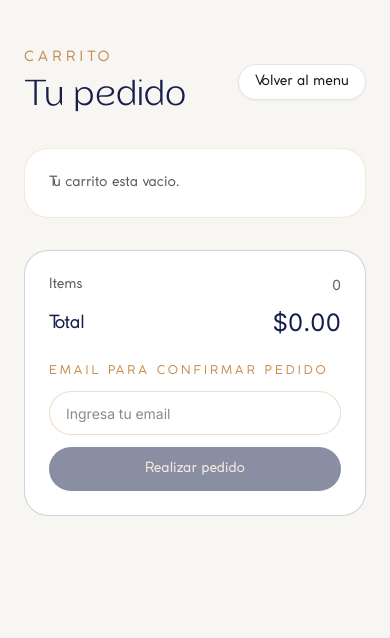
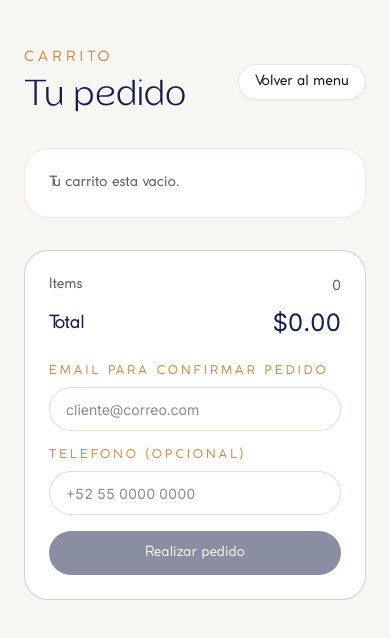
Before and after one commit to consvic/macarena-landing, a Next.js app: page /menu/cart in a window 390 px wide. Shown: the top 638 px of the page. Built offline with nearby package versions, Linux system fonts and the light colour scheme.

Commit message:
feat(cart): add phone number

```diff
--- a/src/app/api/orders/route.ts
+++ b/src/app/api/orders/route.ts
@@ -14,6 +14,10 @@ export async function POST(request: Request) {
     const customerEmail = String(payload.customerEmail ?? "")
       .trim()
       .toLowerCase();
+    const customerPhone =
+      typeof payload.customerPhone === "string"
+        ? payload.customerPhone.trim()
+        : "";
     const customerNameFromEmail = customerEmail.split("@")[0] ?? "";
     const customerName =
       String(payload.customerName ?? "").trim() || customerNameFromEmail;
@@ -67,7 +71,7 @@ export async function POST(request: Request) {
     const order = await OrderModel.create({
       customerName,
       customerEmail,
-      customerPhone: payload.customerPhone,
+      ...(customerPhone ? { customerPhone } : {}),
       notes: payload.notes,
       status: "pending_confirmation",
       currency: "MXN",
--- a/src/components/cart/CartPageView.tsx
+++ b/src/components/cart/CartPageView.tsx
@@ -11,6 +11,7 @@ export function CartPageView() {
   const { items, removeItem, formattedTotalPrice, itemsCount, clearCart } =
     useCart();
   const [email, setEmail] = useState("");
+  const [phone, setPhone] = useState("");
   const [isSubmitting, setIsSubmitting] = useState(false);
   const [errorMessage, setErrorMessage] = useState<string | null>(null);
   const [successMessage, setSuccessMessage] = useState<string | null>(null);
@@ -32,6 +33,7 @@ export function CartPageView() {
     setSuccessMessage(null);
 
     const customerEmail = email.trim().toLowerCase();
+    const customerPhone = phone.trim();
 
     try {
       const response = await fetch("/api/orders", {
@@ -41,6 +43,7 @@ export function CartPageView() {
         },
         body: JSON.stringify({
           customerEmail,
+          ...(customerPhone ? { customerPhone } : {}),
           items: items.map((item) => ({
             flavorName: item.flavorName,
             presentation: item.presentation,
@@ -62,6 +65,7 @@ export function CartPageView() {
         "Pedido creado. Te enviaremos un correo con instrucciones de pago.",
       );
       setEmail("");
+      setPhone("");
     } catch (error) {
       setErrorMessage(
         error instanceof Error ? error.message : "Error al crear el pedido.",
@@ -138,7 +142,8 @@ export function CartPageView() {
             </span>
           </div>
 
-          <div className="mt-6 space-y-3">
+          <div className="mt-6 space-y-4">
+            <div className="space-y-2">
               <label
                 htmlFor="checkout-email"
                 className="block text-xs uppercase tracking-[0.25em] text-ochre"
@@ -147,12 +152,34 @@ export function CartPageView() {
               </label>
               <input
                 id="checkout-email"
+                name="email"
                 type="email"
+                autoComplete="email"
                 value={email}
                 onChange={(event) => setEmail(event.target.value)}
-              placeholder="Ingresa tu email"
-              className="h-11 w-full rounded-full border border-ochre/30 bg-white px-4 text-sm outline-none transition focus-visible:border-royal-blue focus-visible:ring-2 focus-visible:ring-royal-blue/20"
+                placeholder="cliente@correo.com"
+                className="h-11 w-full rounded-full border border-ochre/30 bg-white px-4 font-data text-sm outline-none transition focus-visible:border-royal-blue focus-visible:ring-2 focus-visible:ring-royal-blue/20"
               />
+            </div>
+            <div className="space-y-2">
+              <label
+                htmlFor="checkout-phone"
+                className="block text-xs uppercase tracking-[0.25em] text-ochre"
+              >
+                Telefono (opcional)
+              </label>
+              <input
+                id="checkout-phone"
+                name="phone"
+                type="tel"
+                inputMode="tel"
+                autoComplete="tel"
+                value={phone}
+                onChange={(event) => setPhone(event.target.value)}
+                placeholder="+52 55 0000 0000"
+                className="h-11 w-full rounded-full border border-ochre/30 bg-white px-4 font-data text-sm outline-none transition focus-visible:border-royal-blue focus-visible:ring-2 focus-visible:ring-royal-blue/20"
+              />
+            </div>
             <Button
               type="button"
               disabled={!canSubmitOrder}
```
Also changed, not shown: 2 other files (tests, documents, lock files or other folders). Lines whose indentation alone changed are shown as unchanged.
